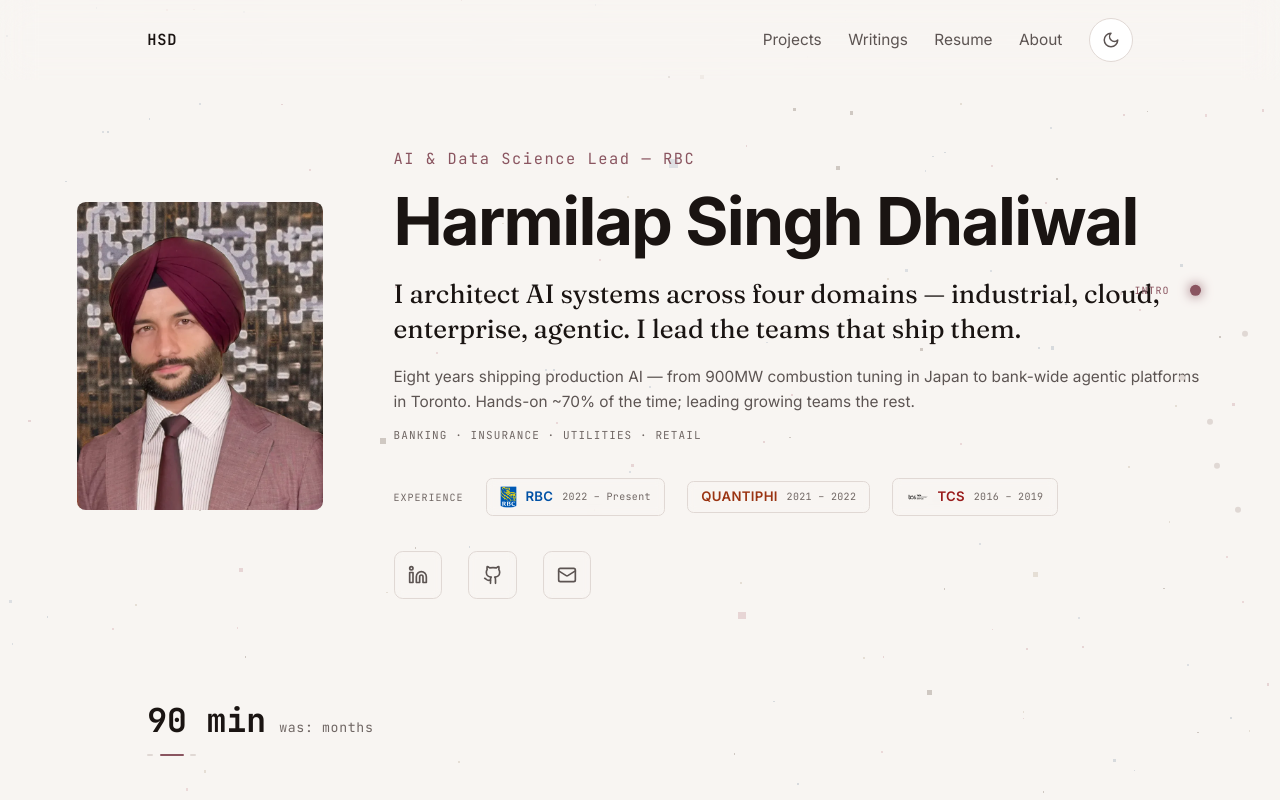
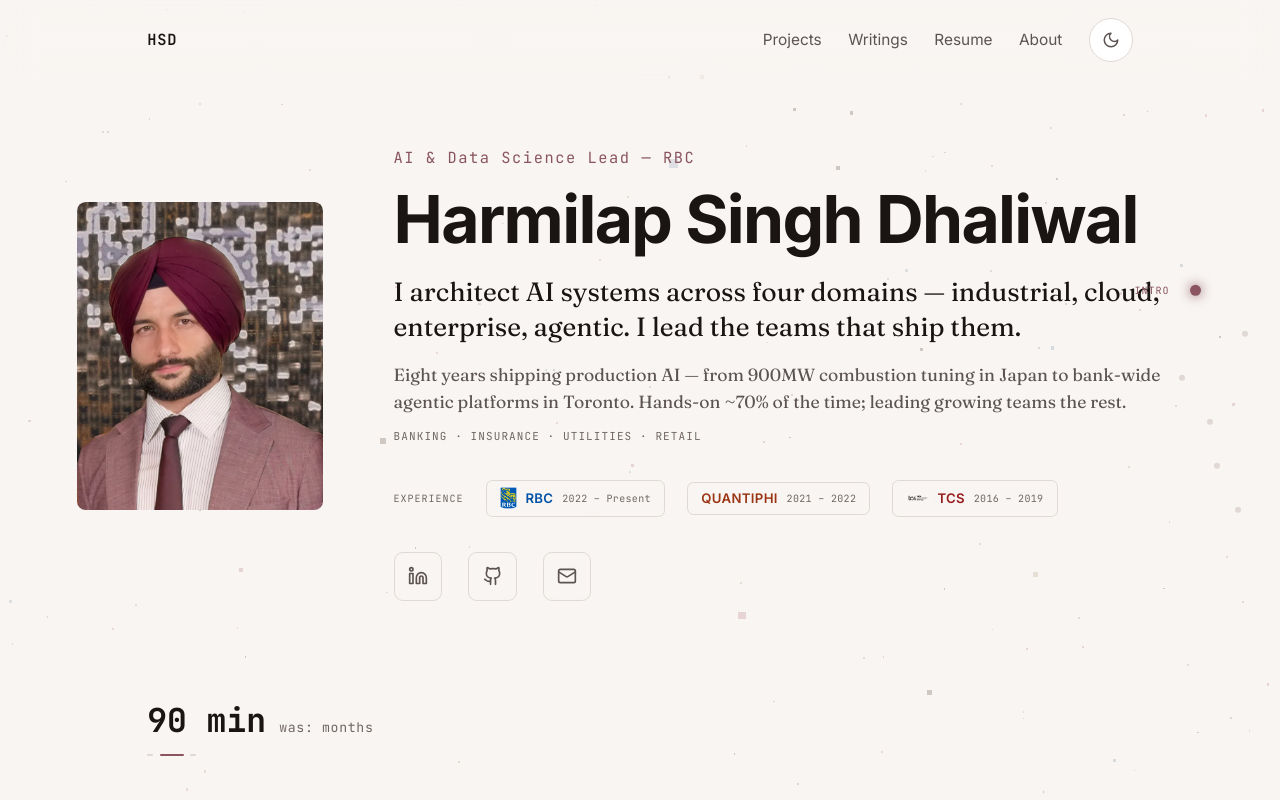
Before and after one commit to rogerthatroach/rogerthatroach.github.io, a Next.js app: page / in a window 1280 px wide. Shown: the top 800 px of the page. Built offline with nearby package versions, Linux system fonts and the light colour scheme.

Commit message:
style(hero): Fraunces on bio line — collapse 3 sans/serif to 2

```diff
--- a/components/Hero.tsx
+++ b/components/Hero.tsx
@@ -126,7 +126,7 @@
             variants={FADE_UP}
             initial="hidden"
             animate="visible"
-            className="mb-3 max-w-3xl text-sm leading-relaxed text-text-secondary"
+            className="mb-3 max-w-3xl font-display text-sm leading-relaxed text-text-secondary sm:text-base"
           >
             {HERO.bio}
           </motion.p>
```
